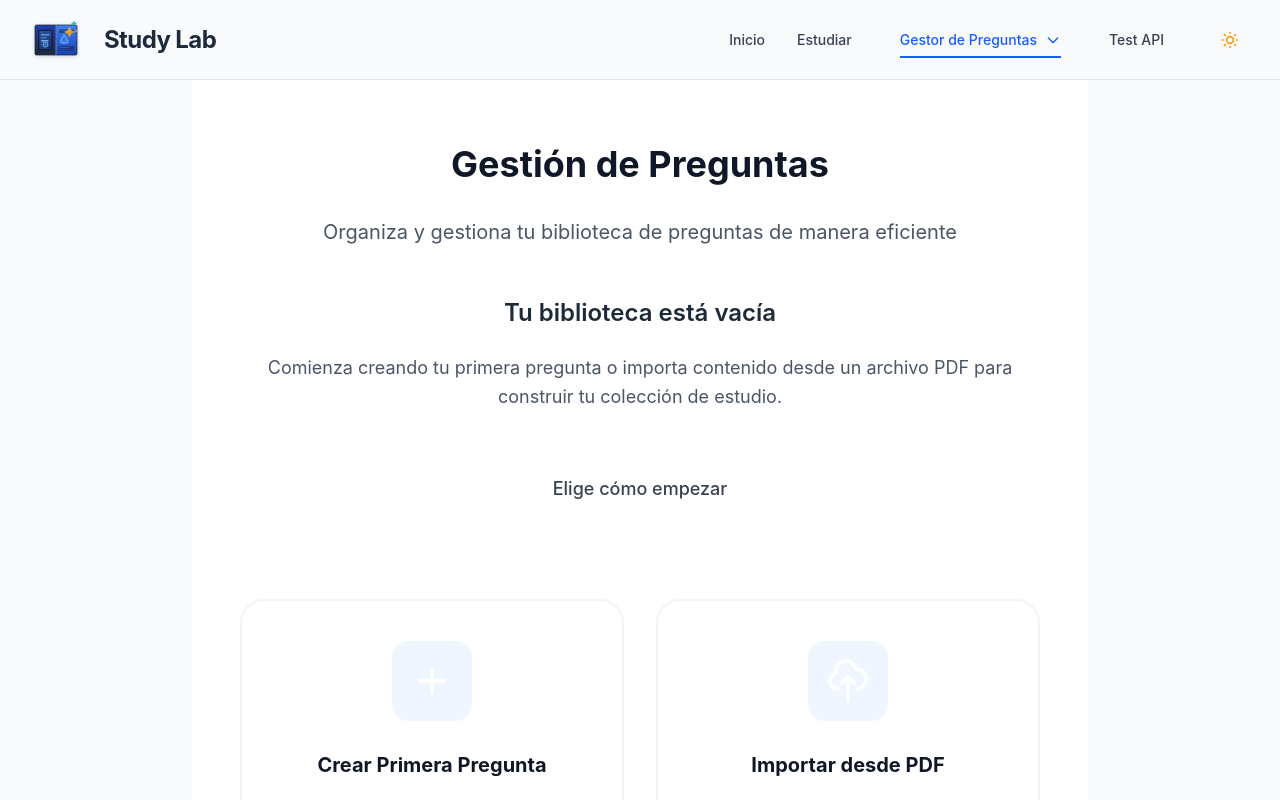
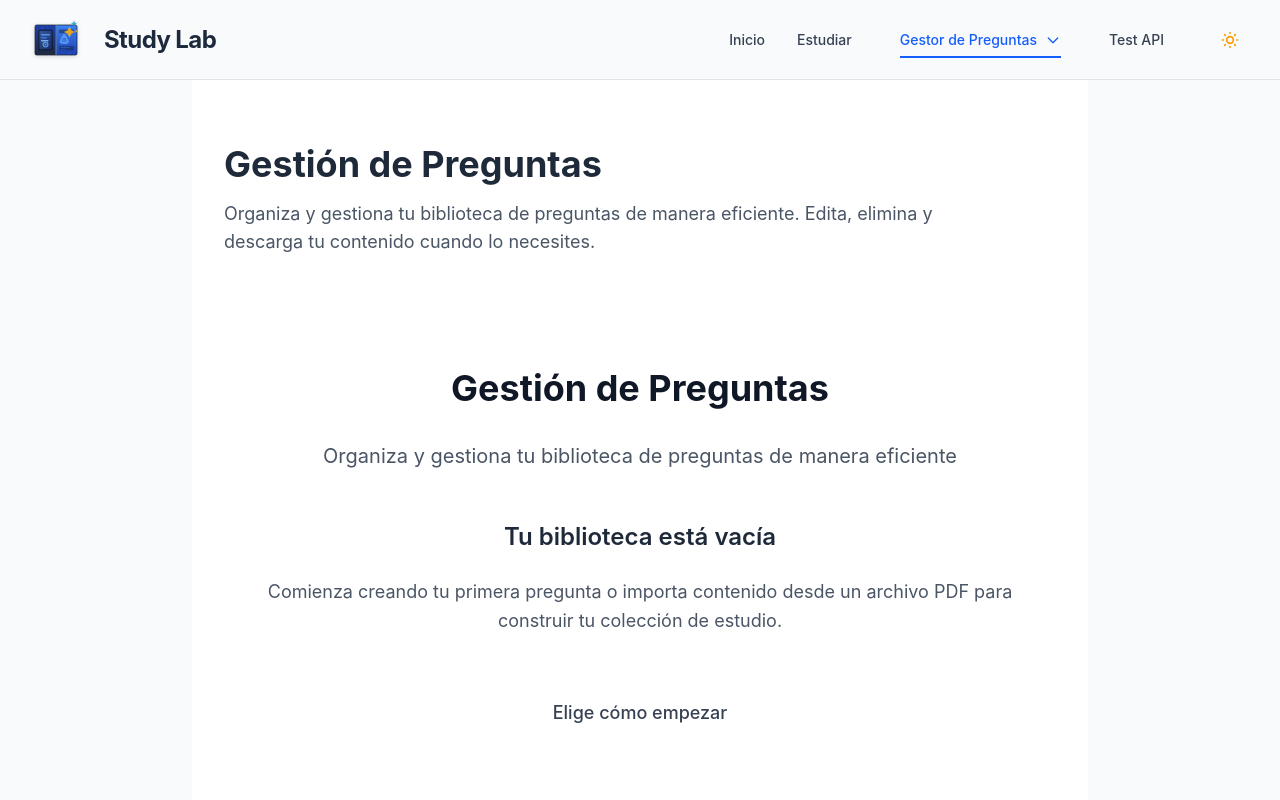
Before and after one commit to crisbenamck/study-lab, a React (Vite) app: page /questions in a window 1280 px wide. Shown: the top 800 px of the page. Built offline with nearby package versions, Linux system fonts and the light colour scheme.

Commit message:
refactor(view-questions-page): unify header and update UI text
- Use PageHeader with updated Spanish text for consistency
- Remove duplicate header logic
- UI labels now match the create questions page

Affects: src/pages/ViewQuestionsPage.tsx

```diff
--- a/src/pages/ViewQuestionsPage.tsx
+++ b/src/pages/ViewQuestionsPage.tsx
@@ -1,5 +1,6 @@
 import React from 'react';
 import QuestionManager from '../components/QuestionManager';
+import PageHeader from '../components/common/PageHeader';
 import type { Question } from '../types/Question';
 
 interface ViewQuestionsPageProps {
@@ -20,7 +21,11 @@ const ViewQuestionsPage: React.FC<ViewQuestionsPageProps> = ({
   showConfirmModal
 }) => {
   return (
-    <div className="container space-y-6">
+    <div className="container space-y-6 py-16">
+      <PageHeader
+        title="Gestión de Preguntas"
+        description="Organiza y gestiona tu biblioteca de preguntas de manera eficiente. Edita, elimina y descarga tu contenido cuando lo necesites."
+      />
       <QuestionManager
         questions={questions}
         onRemoveQuestion={onRemoveQuestion}
```
